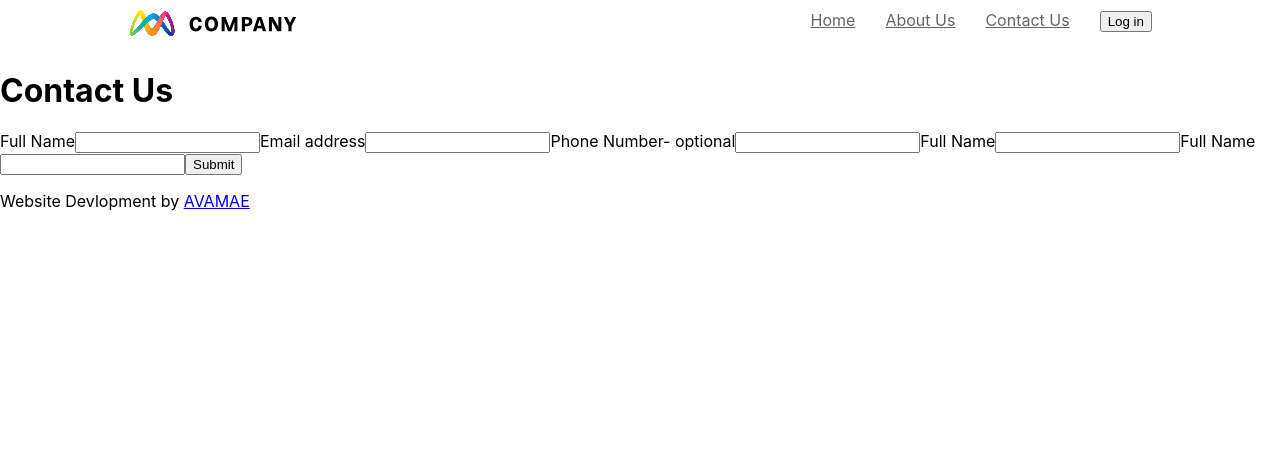
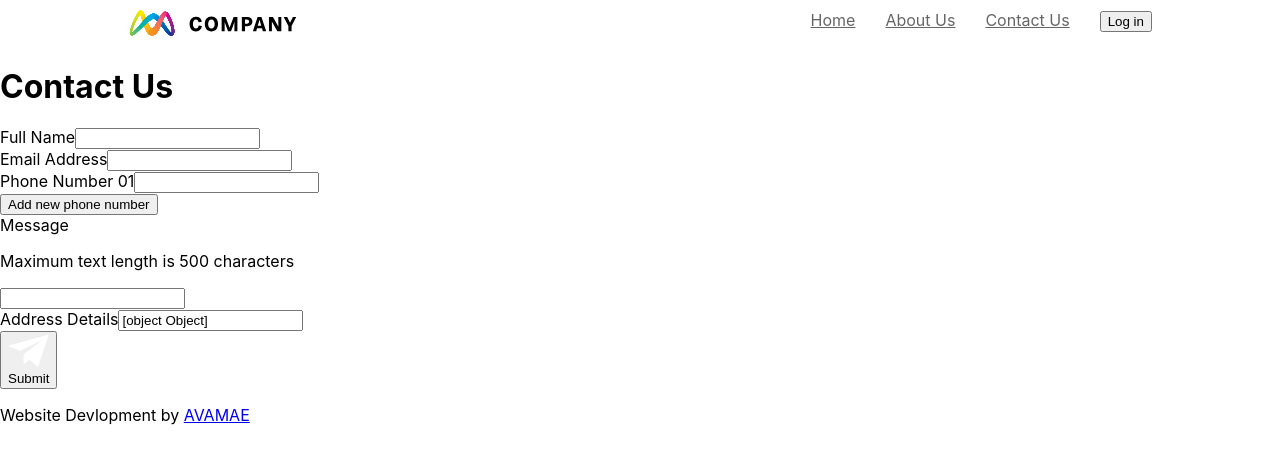
Before and after one commit to folabia1/avamae-react-challenge, a React (Create React App) app: page /contact-us in a window 1280 px wide. Shown: the top 464 px of the page. Built offline with nearby package versions, Linux system fonts and the light colour scheme.

Commit message:
add Contact Us page content

```diff
--- a/src/App.css
+++ b/src/App.css
@@ -20,7 +20,12 @@ header {
 .navLink {
   color: black;
   opacity: 60%;
-  padding: 0 30px 0 0;
+  padding: 0 10px;
+  margin: 0 5px;
+}
+
+.LoginButton {
+  margin: 0 0 0 15px;
 }
 
 .Home {
--- a/src/App.js
+++ b/src/App.js
@@ -19,7 +19,7 @@ function App() {
         <div className="App">
 
             <header>
-              <Link to="/"><img id="logo" src={companyLogo} alt="logo"/></Link>
+              <img id="logo" src={companyLogo} alt="logo"/>
               <nav className="navLinks">
                 <Link className="navLink" to="/">Home</Link>
                 <Link className="navLink" to="/about-us">About Us</Link>
--- /dev/null
+++ b/src/components/AddressDetailsField.js
@@ -0,0 +1,22 @@
+import React, { useState } from "react";
+import { FormField } from "./FormField";
+
+
+export function AddressDetailsField(props) {
+
+  const [ addressDetails, setAddressDetails ] = useState({
+    "addressLine1": "",
+    "addressLine2": "",
+    "postcode": "",
+    "city": "",
+    "country": "",
+  })
+
+  function handleChange() {
+    // manage input change
+  }
+
+
+  return <FormField name="addressDetails" type="text" value={props.value} onChange={handleChange} />
+
+}
--- /dev/null
+++ b/src/components/ContactUsForm.js
@@ -0,0 +1,49 @@
+import React, { useState } from "react";
+import { FormField } from "./FormField";
+import { PhoneNumberField } from "./PhoneNumberField";
+import { AddressDetailsField } from "./AddressDetailsField";
+import submitIcon from "../media/Icon_Submit.svg";
+import validIcon from "../media/Icon_Valid.svg";
+
+export function ContactUsForm() {
+  // could use react-address-lookup with Postcoder for better UX
+  const [ state, setState ] = useState({
+    "fullName": "",
+    "emailAddress": "",
+    "phoneNumbers": [],
+    "message": "",
+    "addressDetails": {
+      "addressLine1": "",
+      "addressLine2": "",
+      "postcode": "",
+      "city": "",
+      "country": "",
+    }
+  })
+
+  function handleChange(event) {
+    // manage change in state
+  }
+
+  function handleSubmit(event) {
+    event.preventDefault();
+    // manage api connection and form submission
+  }
+
+  return (
+    <form className="ContactUsForm" onSubmit={handleSubmit}>
+      <div className="nameAndEmail">
+        <FormField name="fullName" type="text" value={state["fullName"]} onChange={handleChange} />
+        <FormField name="emailAddress" type="text" value={state["emailAddress"]} onChange={handleChange} />
+      </div>
+      <PhoneNumberField value={state["phoneNumbers"]} onChange={handleChange} />
+      <FormField name="message" type="textarea" value={state["message"]}
+        subText="Maximum text length is 500 characters" onChange={handleChange} />
+      <AddressDetailsField value={state["addressDetails"]} onChange={handleChange} />
+      <button type="submit">
+        <img src={submitIcon}/>
+        Submit
+      </button>
+    </form>
+  )
+}
--- /dev/null
+++ b/src/components/FormField.js
@@ -0,0 +1,21 @@
+import React from "react";
+
+export function FormField(props) {
+  return (
+    <div className="FormField">
+      <label htmlFor={props.name}>{props.name
+        .replace(/[A-Z]|\d+/g, " $&")
+        .replace(/^[a-z]/, (match) => match.toUpperCase())}
+      </label>
+      {props.subText ? <p className="subText">{props.subText}</p> : null}
+      <input
+        id={props.name}
+        name={props.name}
+        label="Full Name"
+        type={props.type}
+        value={props.value}
+        onChange={props.onChange}
+      />
+    </div>
+  )
+}
--- a/src/components/LoginButton.js
+++ b/src/components/LoginButton.js
@@ -1,5 +1,5 @@
 import React, { useState } from "react";
 
 export function LoginButton() {
-  return <button>Log in</button>
+  return <button className="LoginButton">Log in</button>
 }
--- /dev/null
+++ b/src/components/PhoneNumberField.js
@@ -0,0 +1,23 @@
+import React, { useState } from "react";
+import { FormField } from "./FormField";
+
+export function PhoneNumberField(props) {
+  const [ phoneNumbers, setPhoneNumbers ] = useState([""])
+
+  function handleInputChange(event) {
+    // manage input change
+  }
+
+  return (
+    <div className="PhoneNumberfield">
+      {phoneNumbers.map((phoneNumber, index) =>
+        <FormField
+          key={index}
+          name={"phoneNumber" + String(index+1).padStart(2, '0')}
+          type="text" value={phoneNumber}
+          onChange={handleInputChange} />
+      )}
+      {phoneNumbers.length <= 3 ? <button>Add new phone number</button> : null}
+    </div>
+  )
+}
--- a/src/pages/ContactUs.js
+++ b/src/pages/ContactUs.js
@@ -1,6 +1,5 @@
 import React, { useState } from "react";
-import submitIcon from "../media/Icon_Submit.svg";
-import validIcon from "../media/Icon_Valid.svg";
+import { ContactUsForm } from "../components/ContactUsForm";
 import companyIcon from "../media/Img_Contact.png";
 
 
@@ -15,7 +14,8 @@ export function ContactUs() {
     <div>
       <h1>Contact Us</h1>
       <p>{formData["fullName"]}</p>
-      <form onSubmit={handleSubmit}>
+      <ContactUsForm />
+      {/* <form onSubmit={handleSubmit}>
         <label name="fullName">Full Name</label>
         <input name="fullname" type="text"/>
         <label name="email">Email address</label>
@@ -27,7 +27,7 @@ export function ContactUs() {
         <label name="fullName">Full Name</label>
         <input name="fullname" type="text"/>
         <button type="submit">Submit</button>
-      </form>
+      </form> */}
     </div>
   )
 }
```
